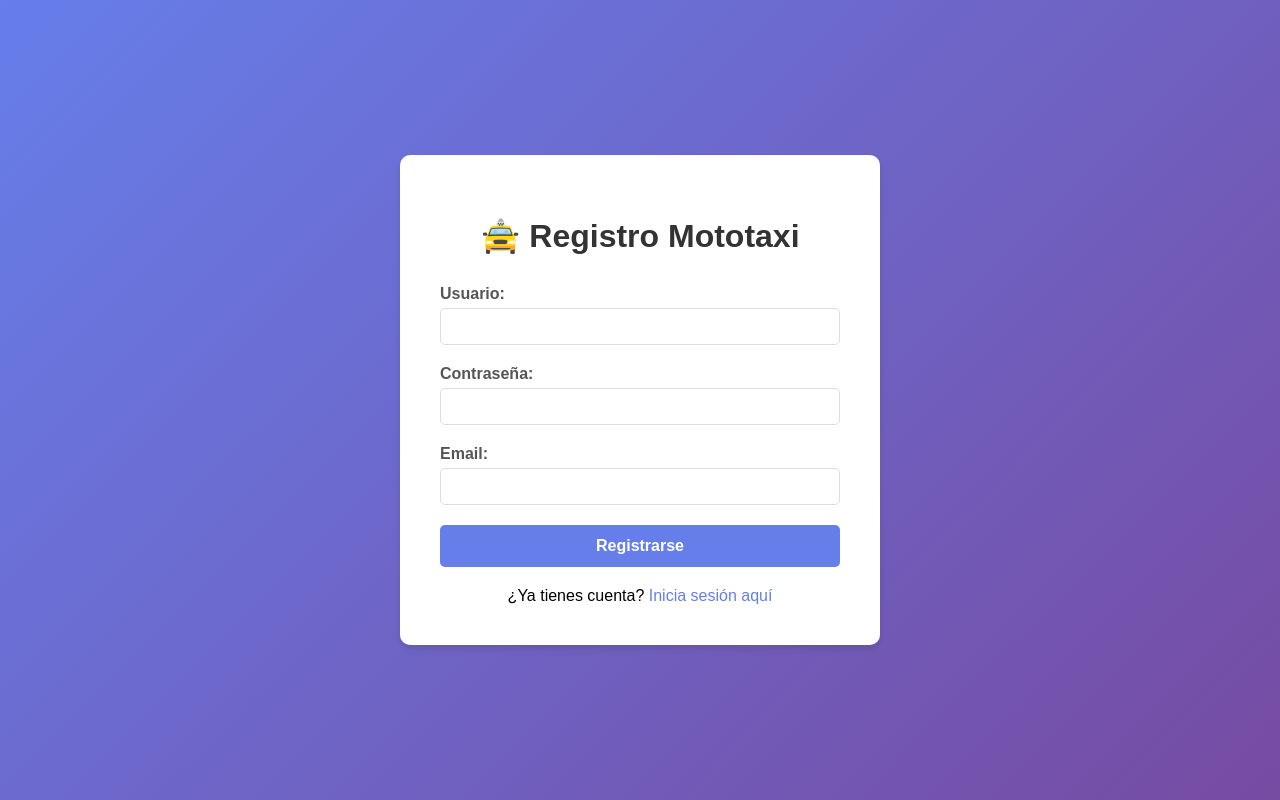
After one commit to jjcamacho2905/Mototaxi-api, a FastAPI app: page /register in a window 1280 px wide. The commit adds this page. Run offline with FastAPI, Linux system fonts and the light colour scheme.

Commit message:
registar

```diff
--- /dev/null
+++ b/app/templates/register.html
@@ -0,0 +1,98 @@
+<!DOCTYPE html>
+<html lang="es">
+<head>
+    <meta charset="UTF-8">
+    <meta name="viewport" content="width=device-width, initial-scale=1.0">
+    <title>🚖 Registro - Proyecto Mototaxi</title>
+    <style>
+        body {
+            font-family: Arial, sans-serif;
+            display: flex;
+            justify-content: center;
+            align-items: center;
+            min-height: 100vh;
+            margin: 0;
+            background: linear-gradient(135deg, #667eea 0%, #764ba2 100%);
+        }
+        .register-container {
+            background: white;
+            padding: 40px;
+            border-radius: 10px;
+            box-shadow: 0 4px 6px rgba(0,0,0,0.1);
+            width: 100%;
+            max-width: 400px;
+        }
+        h1 {
+            text-align: center;
+            color: #333;
+            margin-bottom: 30px;
+        }
+        .form-group {
+            margin-bottom: 20px;
+        }
+        label {
+            display: block;
+            margin-bottom: 5px;
+            color: #555;
+            font-weight: bold;
+        }
+        input {
+            width: 100%;
+            padding: 10px;
+            border: 1px solid #ddd;
+            border-radius: 5px;
+            box-sizing: border-box;
+        }
+        button {
+            width: 100%;
+            padding: 12px;
+            background: #667eea;
+            color: white;
+            border: none;
+            border-radius: 5px;
+            cursor: pointer;
+            font-size: 16px;
+            font-weight: bold;
+        }
+        button:hover {
+            background: #5568d3;
+        }
+        .login-link {
+            text-align: center;
+            margin-top: 20px;
+        }
+        .login-link a {
+            color: #667eea;
+            text-decoration: none;
+        }
+    </style>
+</head>
+<body>
+    <div class="register-container">
+        <h1>🚖 Registro Mototaxi</h1>
+
+        <form method="POST" action="/register">
+            <div class="form-group">
+                <label for="username">Usuario:</label>
+                <input type="text" id="username" name="username" required>
+            </div>
+
+            <div class="form-group">
+                <label for="password">Contraseña:</label>
+                <input type="password" id="password" name="password" required>
+            </div>
+
+            <div class="form-group">
+                <label for="email">Email:</label>
+                <input type="email" id="email" name="email" required>
+            </div>
+
+            <button type="submit">Registrarse</button>
+        </form>
+
+        <div class="login-link">
+            ¿Ya tienes cuenta? <a href="/">Inicia sesión aquí</a>
+        </div>
+    </div>
+</body>
+</html>
--- a/main.py
+++ b/main.py
@@ -3,7 +3,6 @@ from fastapi import Request, Form
 from fastapi.templating import Jinja2Templates
 from fastapi.staticfiles import StaticFiles
 from sqlalchemy.orm import Session
-from pathlib import Path
 import models, schemas, crud
 from database import engine, get_db, Base
 
@@ -12,24 +11,51 @@ Base.metadata.create_all(bind=engine)
 
 app = FastAPI(title="🚖 Proyecto Mototaxi - API", version="1.0")
 
-# Rutas absolutas para evitar fallos por cambio de directorio en Render
-BASE_DIR = Path(__file__).parent
-TEMPLATES_DIR = BASE_DIR / "app" / "templates"
-STATIC_DIR = BASE_DIR / "app" / "static"
-
-# ✅ CONFIGURAR TEMPLATES (HTML) usando ruta absoluta
-templates = Jinja2Templates(directory=str(TEMPLATES_DIR))
-
-# ✅ ARCHIVOS ESTÁTICOS (CSS) usando ruta absoluta
-app.mount("/static", StaticFiles(directory=str(STATIC_DIR)), name="static")
-
-# ✅ PÁGINA PRINCIPAL
-@app.get("/")
-def inicio(request: Request):
-    return templates.TemplateResponse("index.html", {"request": request})
+# TEMPLATES Y STATIC
+templates = Jinja2Templates(directory="app/templates")
+app.mount("/static", StaticFiles(directory="app/static"), name="static")
 
 
-# ✅ LISTAR USUARIOS EN HTML
+# ============================================
+# 🔐 LOGIN y REGISTRO
+# ============================================
+
+@app.get("/")
+def login_page(request: Request):
+    # Aquí va el código correctamente indentado dentro de la función
+    return templates.TemplateResponse("login.html", {"request": request})
+
+
+@app.post("/login")
+def login(
+    request: Request,
+    username: str = Form(...),
+    password: str = Form(...),
+    db: Session = Depends(get_db)
+):
+    usuario = crud.autenticar_usuario(db, username, password)
+
+    if not usuario:
+        return templates.TemplateResponse(
+            "login.html",
+            {"request": request, "error": "Usuario o contraseña incorrectos"}
+        )
+
+    return templates.TemplateResponse(
+        "usuarios.html",
+        {"request": request, "usuarios": crud.obtener_usuarios(db)}
+    )
+
+
+@app.get("/register")
+def register_page(request: Request):
+    return templates.TemplateResponse("register.html", {"request": request})
+
+
+# ============================================
+# USUARIOS HTML
+# ============================================
+
 @app.get("/usuarios")
 def usuarios_html(request: Request, db: Session = Depends(get_db)):
     usuarios = db.query(models.Usuario).all()
@@ -39,7 +65,6 @@ def usuarios_html(request: Request, db: Session = Depends(get_db)):
     )
 
 
-# ✅ FORMULARIO HTML PARA CREAR USUARIO
 @app.get("/usuarios/nuevo")
 def nuevo_usuario_form(request: Request):
     return templates.TemplateResponse("usuario_form.html", {"request": request})
@@ -56,119 +81,123 @@ def crear_usuario_html(
     crud.crear_usuario(db, nuevo)
     return templates.TemplateResponse("usuario_ok.html", {"request": request})
 
-#Usuario
+
+# ============================================
+# USUARIOS API
+# ============================================
+
 @app.get("/api/usuarios/", tags=["Usuarios"])
 def listar_usuarios(db: Session = Depends(get_db)):
-    """Lista todos los usuarios registrados"""
     return db.query(models.Usuario).all()
 
 
 @app.post("/api/usuarios/", tags=["Usuarios"])
 def crear_usuario(usuario: schemas.UsuarioCrear, db: Session = Depends(get_db)):
-    """Crea un nuevo usuario"""
     return crud.crear_usuario(db, usuario)
 
 
 @app.patch("/api/usuarios/{usuario_id}/inactivar", tags=["Usuarios"])
 def inactivar_usuario(usuario_id: int, db: Session = Depends(get_db)):
-    """Inactiva un usuario sin eliminarlo"""
     usuario = crud.inactivar_usuario(db, usuario_id)
     if not usuario:
         raise HTTPException(status_code=404, detail="Usuario no encontrado")
-    return {"mensaje": f"Usuario '{usuario.nombre}' inactivado correctamente", "activo": usuario.activo}
+    return {
+        "mensaje": f"Usuario '{usuario.nombre}' inactivado correctamente",
+        "activo": usuario.activo
+    }
 
 
 @app.delete("/api/usuarios/{usuario_id}", tags=["Usuarios"])
 def eliminar_usuario(usuario_id: int, db: Session = Depends(get_db)):
-    """Elimina un usuario permanentemente"""
     eliminado = crud.eliminar_usuario(db, usuario_id)
     if not eliminado:
         raise HTTPException(status_code=404, detail="Usuario no encontrado")
     return {"mensaje": "Usuario eliminado correctamente"}
 
-#endpoint
+
 @app.get("/api/usuarios/estado/{activo}", tags=["Usuarios"])
 def listar_usuarios_por_estado(activo: bool, db: Session = Depends(get_db)):
-    """Filtra usuarios por estado (activos o inactivos)"""
     return crud.obtener_usuarios_por_estado(db, activo)
 
 
 @app.get("/api/usuarios/buscar/{nombre}", tags=["Usuarios"])
 def buscar_usuario_por_nombre(nombre: str, db: Session = Depends(get_db)):
-    """Busca usuarios por nombre (atributo diferente al ID)"""
     usuarios = crud.buscar_usuario_por_nombre(db, nombre)
     if not usuarios:
         raise HTTPException(status_code=404, detail="No se encontraron usuarios con ese nombre")
     return usuarios
 
-#Conductores
+
+# ============================================
+# CONDUCTORES
+# ============================================
+
 @app.get("/api/conductores/", tags=["Conductores"])
 def listar_conductores(db: Session = Depends(get_db)):
-    """Lista todos los conductores registrados"""
     return crud.obtener_conductores(db)
 
 
 @app.post("/api/conductores/", tags=["Conductores"])
 def crear_conductor(conductor: schemas.ConductorCrear, db: Session = Depends(get_db)):
-    """Crea un nuevo conductor"""
     return crud.crear_conductor(db, conductor)
 
 
 @app.patch("/api/conductores/{conductor_id}/inactivar", tags=["Conductores"])
 def inactivar_conductor(conductor_id: int, db: Session = Depends(get_db)):
-    """Inactiva un conductor sin eliminarlo"""
     conductor = crud.inactivar_conductor(db, conductor_id)
     if not conductor:
         raise HTTPException(status_code=404, detail="Conductor no encontrado")
-    return {"mensaje": f"Conductor '{conductor.nombre}' inactivado correctamente", "activo": conductor.activo}
+    return {
+        "mensaje": f"Conductor '{conductor.nombre}' inactivado correctamente",
+        "activo": conductor.activo
+    }
 
 
 @app.get("/api/conductores/estado/{activo}", tags=["Conductores"])
 def listar_conductores_por_estado(activo: bool, db: Session = Depends(get_db)):
-    """Filtra conductores por estado (activos o inactivos)"""
     return crud.obtener_conductores_por_estado(db, activo)
 
 
 @app.delete("/api/conductores/{conductor_id}", tags=["Conductores"])
 def eliminar_conductor(conductor_id: int, db: Session = Depends(get_db)):
-    """Elimina un conductor permanentemente"""
     eliminado = crud.eliminar_conductor(db, conductor_id)
     if not eliminado:
         raise HTTPException(status_code=404, detail="Conductor no encontrado")
     return {"mensaje": "Conductor eliminado correctamente"}
 
 
-#Vehiculos
+# ============================================
+# VEHÍCULOS
+# ============================================
+
 @app.get("/api/vehiculos/", tags=["Vehículos"])
 def listar_vehiculos(db: Session = Depends(get_db)):
-    """Lista todos los vehículos registrados"""
     return crud.obtener_vehiculos(db)
 
 
 @app.post("/api/vehiculos/", tags=["Vehículos"])
 def crear_vehiculo(vehiculo: schemas.VehiculoCrear, db: Session = Depends(get_db)):
-    """Crea un nuevo vehículo"""
     return crud.crear_vehiculo(db, vehiculo)
 
 
 @app.patch("/api/vehiculos/{vehiculo_id}/inactivar", tags=["Vehículos"])
 def inactivar_vehiculo(vehiculo_id: int, db: Session = Depends(get_db)):
-    """Inactiva un vehículo sin eliminarlo"""
     vehiculo = crud.inactivar_vehiculo(db, vehiculo_id)
     if not vehiculo:
         raise HTTPException(status_code=404, detail="Vehículo no encontrado")
-    return {"mensaje": f"Vehículo con placa '{vehiculo.placa}' inactivado correctamente", "activo": vehiculo.activo}
+    return {
+        "mensaje": f"Vehículo con placa '{vehiculo.placa}' inactivado correctamente",
+        "activo": vehiculo.activo
+    }
 
 
 @app.get("/api/vehiculos/estado/{activo}", tags=["Vehículos"])
 def listar_vehiculos_por_estado(activo: bool, db: Session = Depends(get_db)):
-    """Filtra vehículos por estado (activos o inactivos)"""
     return crud.obtener_vehiculos_por_estado(db, activo)
 
 
 @app.get("/api/vehiculos/buscar/{placa}", tags=["Vehículos"])
 def buscar_vehiculo_por_placa(placa: str, db: Session = Depends(get_db)):
-    """Busca vehículos por placa (atributo diferente al ID)"""
     vehiculos = crud.buscar_vehiculo_por_placa(db, placa)
     if not vehiculos:
         raise HTTPException(status_code=404, detail="No se encontraron vehículos con esa placa")
@@ -177,29 +206,28 @@ def buscar_vehiculo_por_placa(placa: str, db: Session = Depends(get_db)):
 
 @app.delete("/api/vehiculos/{vehiculo_id}", tags=["Vehículos"])
 def eliminar_vehiculo(vehiculo_id: int, db: Session = Depends(get_db)):
-    """Elimina un vehículo permanentemente"""
     eliminado = crud.eliminar_vehiculo(db, vehiculo_id)
     if not eliminado:
         raise HTTPException(status_code=404, detail="Vehículo no encontrado")
     return {"mensaje": "Vehículo eliminado correctamente"}
 
 
-# Viajes
+# ============================================
+# VIAJES
+# ============================================
+
 @app.get("/api/viajes/", tags=["Viajes"])
 def listar_viajes(db: Session = Depends(get_db)):
-    """Lista todos los viajes registrados"""
     return crud.obtener_viajes(db)
 
 
 @app.post("/api/viajes/", tags=["Viajes"])
 def crear_viaje(viaje: schemas.ViajeCrear, db: Session = Depends(get_db)):
-    """Crea un nuevo viaje"""
     return crud.crear_viaje(db, viaje)
 
 
 @app.delete("/api/viajes/{viaje_id}", tags=["Viajes"])
 def eliminar_viaje(viaje_id: int, db: Session = Depends(get_db)):
-    """Elimina un viaje permanentemente"""
     eliminado = crud.eliminar_viaje(db, viaje_id)
     if not eliminado:
         raise HTTPException(status_code=404, detail="Viaje no encontrado")
--- a/requirements.txt
+++ b/requirements.txt
@@ -4,3 +4,5 @@ sqlalchemy
 pydantic
 python-multipart
 jinja2
+passlib[bcrypt]
+passlib[argon2]
```
Also changed, not shown: app/templates/Usuarios.html (+17 -2 lines), app/templates/login.html (renamed from app/templates/index.html, +9 -5 lines), app/templates/usuario_form.html (added, +37 -0 lines), app/templates/usuario_ok.html (added, +17 -0 lines), crud.py (+50 -17 lines), models.py (+12 -1 lines), schemas.py (+23 -2 lines), app/templates/Usuario_creado.html (added), mototaxi.db.
